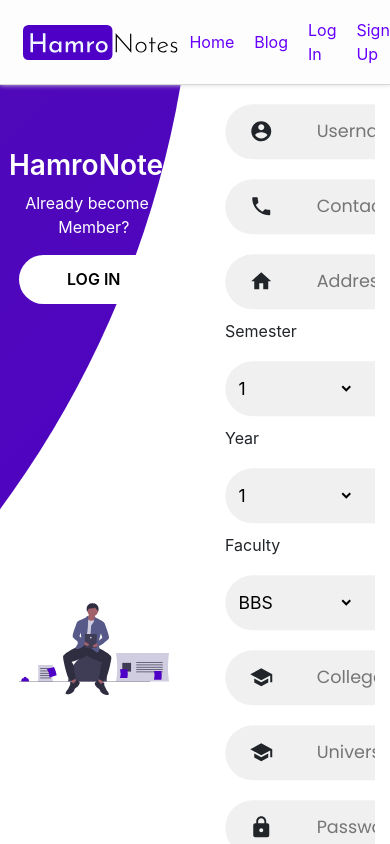
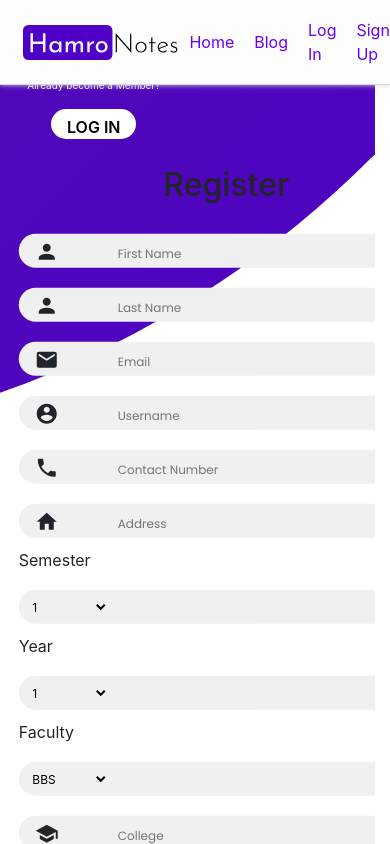
Before and after one commit to rajeshpandey2053/iw-major, a React (Create React App) app: page /register in a window 390 px wide. Built offline with nearby package versions, Linux system fonts and the light colour scheme.

Commit message:
fix: responsiveness of design

```diff
--- a/src/components/Register/Register.scss
+++ b/src/components/Register/Register.scss
@@ -93,3 +93,111 @@
   right: 48%;
   transform: translateY(-50%);
 }
+
+@media (max-width: 870px) {
+    .content-wrapper {
+        .register-form-container {
+            .register {
+                top: 50%;
+                left: 75%;
+
+                .register-form {
+                    input::-webkit-input-placeholder{
+                        font-size:12px;
+                    }
+
+                    .register-form__input-field {
+                        select {
+                            width: 80px;
+                            font-size: 12px;
+                        }
+                    }
+                }
+            }
+        }
+    }
+}
+
+@media (max-width: 1024px) {
+    .content-wrapper {
+        .register-form-container {
+            .register {
+                top: 50%;
+                left: 75%;
+
+                .register-form {
+                    input::-webkit-input-placeholder{
+                        font-size:12px;
+                    }
+
+                    .register-form__input-field {
+                        select {
+                            width: 80px;
+                            font-size: 12px;
+                        }
+                    }
+                }
+            }
+        }
+    }
+}
+
+@media (max-width: 570px) {
+    .content-wrapper {
+      padding: 1.5rem;
+        .register-form-container{
+            .register {
+                left: 0;
+                transform: translate(10%, -5%);
+                form {
+                    padding: 0 0.5rem;
+                    -webkit-overflow-scrolling: touch;
+
+                    input::-webkit-input-placeholder{
+                        padding-left:10px;
+                    }
+                }
+
+                .register-form {
+                    margin-top: -68%;
+                    .register-form__input-field {
+                        height: 34px;
+
+                        .MuiSvgIcon-root {
+                            margin:6px;
+                        }
+                    }
+                }
+            }
+        }
+    .panel-container{
+
+      .panel {
+        .content{
+            padding: 0.5rem 1rem;
+            margin-bottom: 350%;
+            font-size: 10px;
+            h3 {
+                font-size: 18px;
+            }
+            #register-button {
+                height: 30px;
+                width: 85px;
+            }
+            a {
+                margin-bottom: 10px;
+            }
+        }
+        .image {
+            display: none;
+          }
+      }
+    }
+}
+
+    .content-wrapper:before {
+        top: -65%;
+        right: -77%;
+
+    }
+}
```
